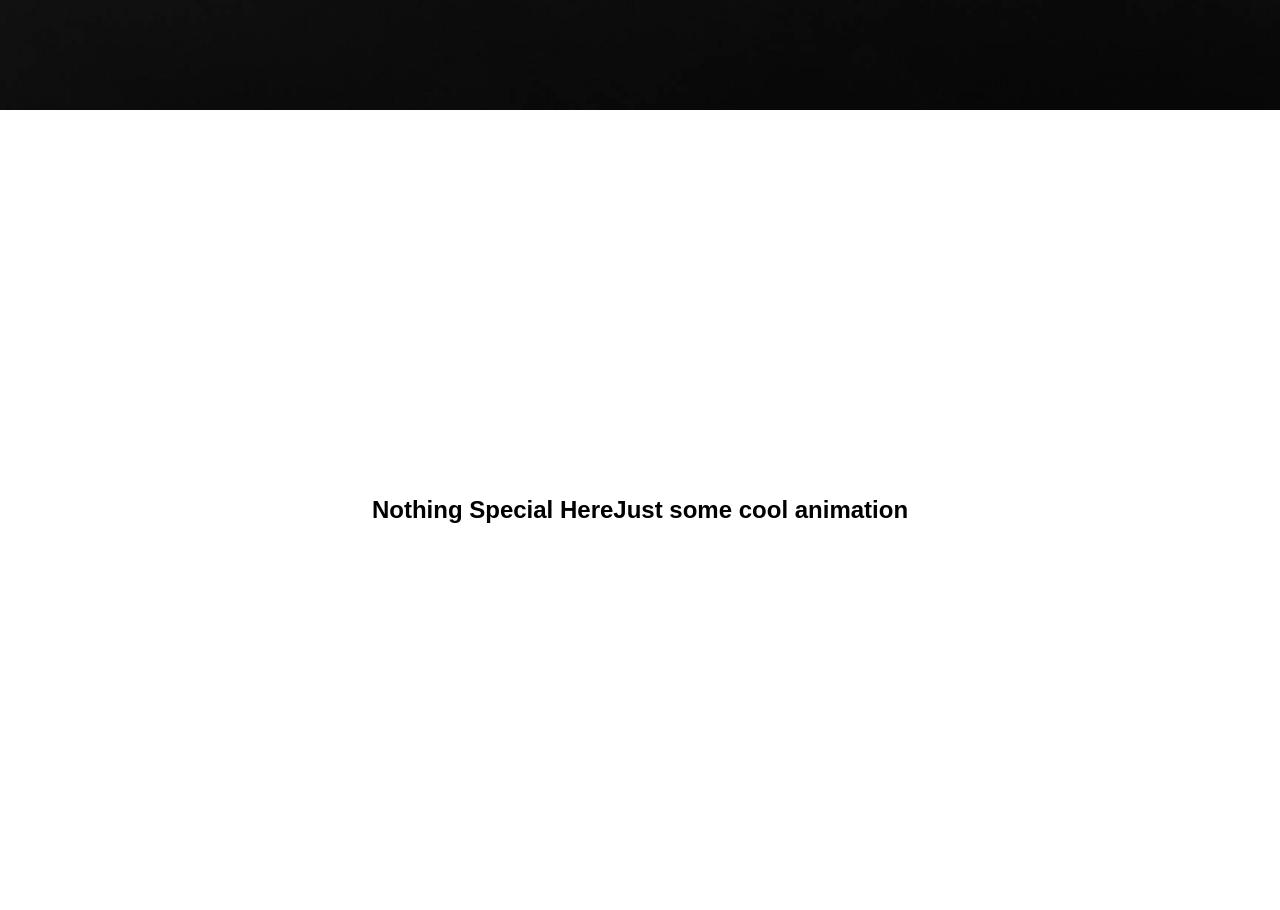
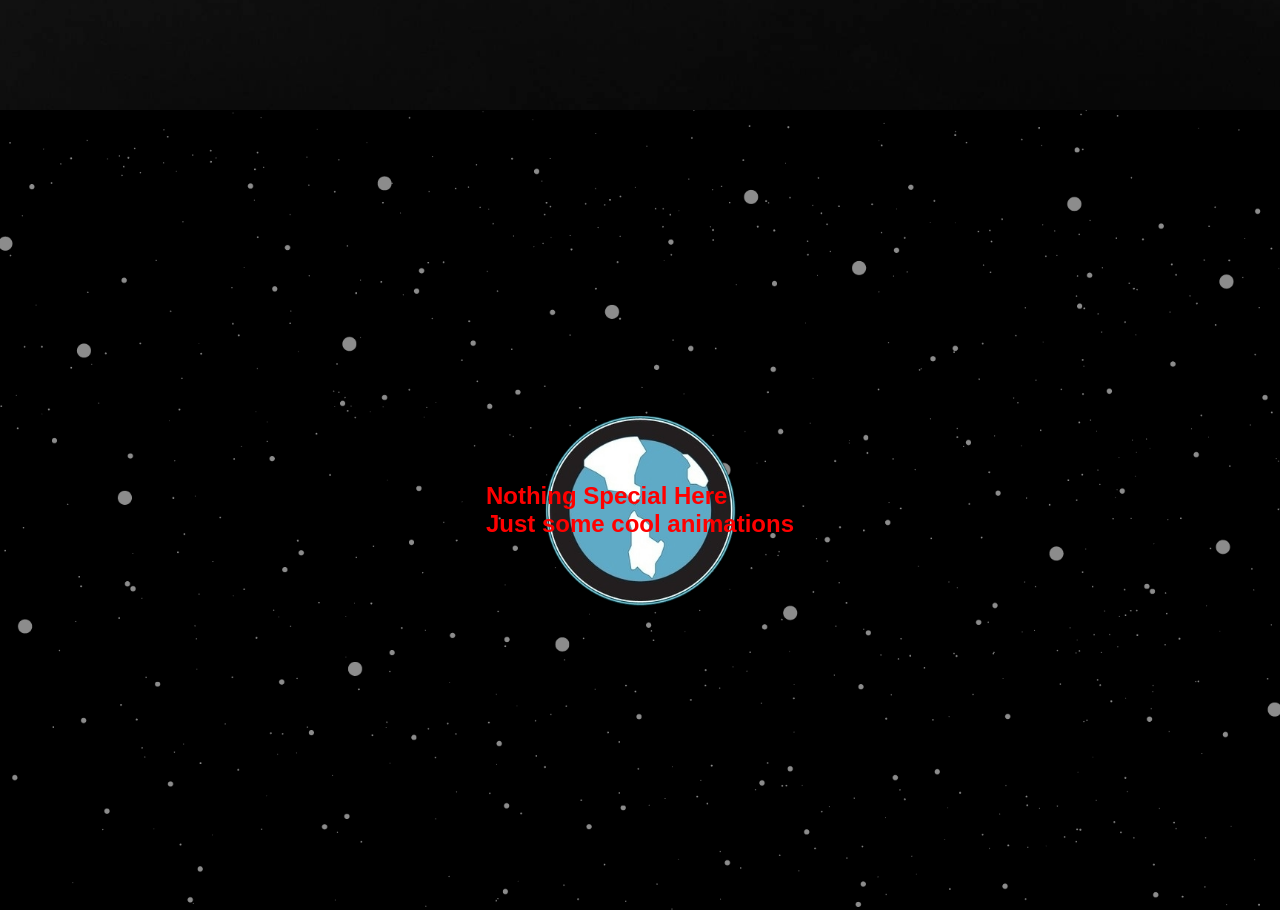
Before and after one commit to TinNguyen01600/portfolio, a React (Vite) app: page / in a window 1280 px wide. Shown: the part 690-1600 px from the top of the page. Built offline with nearby package versions, Linux system fonts and the light colour scheme.

Commit message:
update framer-motion in Parallax.jsx

```diff
--- a/src/App.css
+++ b/src/App.css
@@ -118,4 +118,27 @@ section {
     display: flex;
     align-items: center;
     justify-content: center;
+
+    h1 {
+        color: red;
+        z-index: 1;
+    }
+
+    .earth {
+        background-image: url('./img/earth.png');
+        background-size: cover;
+        background-position: bottom;
+        width: 100%;
+        height: 100%;
+        position: absolute;
+    }
+    .stars {
+        background-color: black;
+        background-image: url('./img/stars.png');
+        background-size: cover;
+        background-position: bottom;
+        width: 100%;
+        height: 100%;
+        position: absolute;
+    }
 }
--- a/src/components/Parallax.jsx
+++ b/src/components/Parallax.jsx
@@ -1,10 +1,32 @@
+import { motion, useScroll, useTransform } from "framer-motion"
+import { useRef } from "react"
+
 const Parallax = () => {
+    const ref = useRef()
+    const { scrollYProgress } = useScroll({
+        target: ref,
+        offset: ['start start', 'end start']
+    })
+    const yText = useTransform(
+        scrollYProgress,
+        [0, 1],
+        ['0%', '500%']
+    )
+    const background = useTransform(
+        scrollYProgress,
+        [0, 1],
+        ['0%', '100%']
+    )
+
     return (
-        <div className="parallax">
-            <h1>Nothing Special Here</h1>
-            <h1>Just some cool animation</h1>
-            <div className="earth"></div>
-            <div className="stars"></div>
+        <div className="parallax" ref={ref}>
+            <div className="stars" style={{ x: background }}></div>
+            <div className="earth" style={{ y: background }}></div>
+            <div className="astronaut"></div>
+            <motion.div className="text" style={{ y: yText }}>
+                <h1>Nothing Special Here</h1>
+                <h1>Just some cool animations</h1>
+            </motion.div>
         </div>
     )
 }
```
Also changed, not shown: src/img/astronaut.png.
